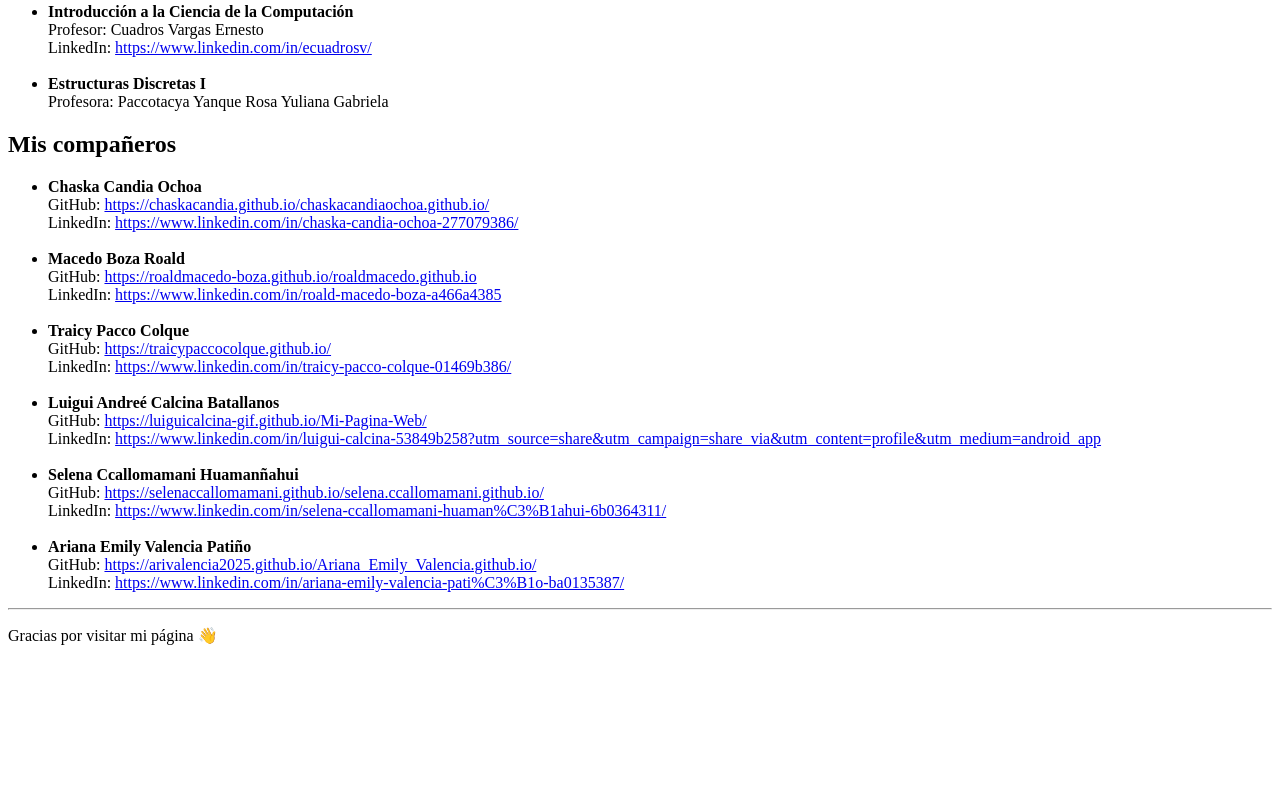
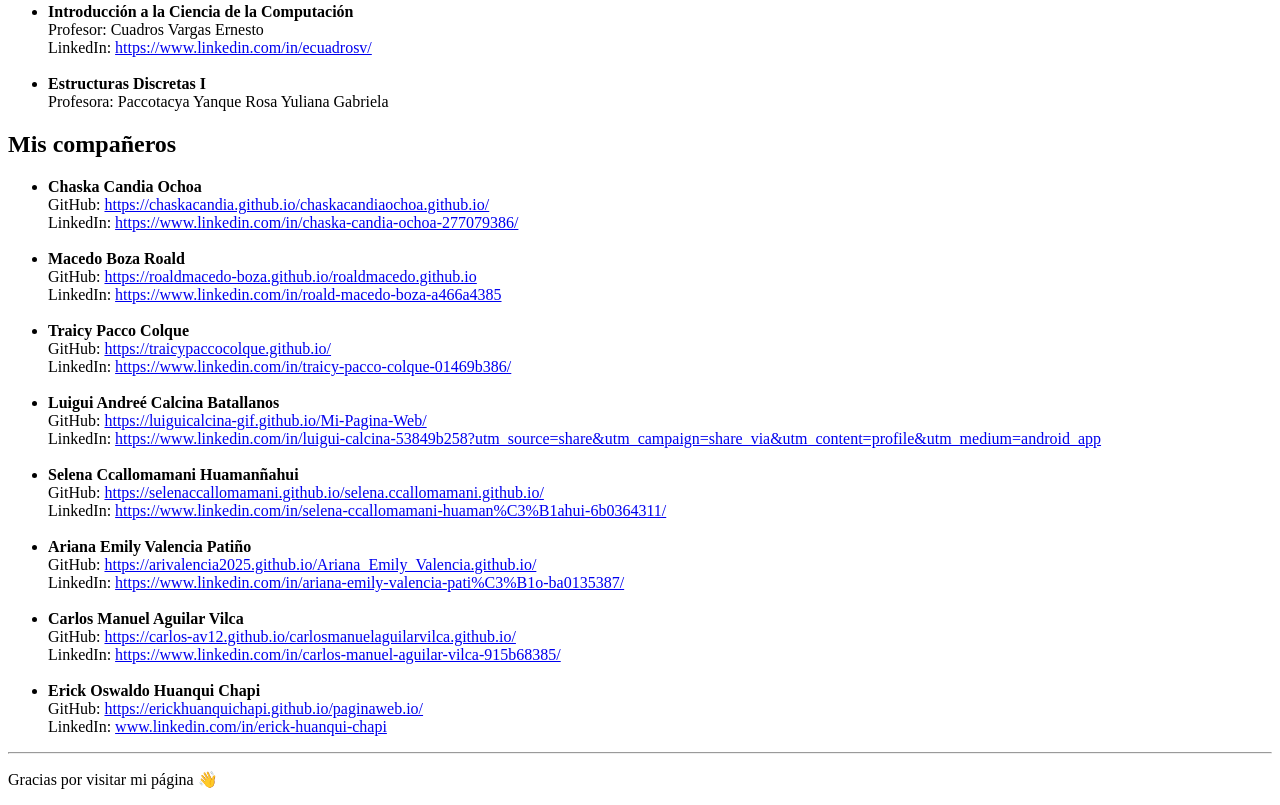
Before and after one commit to BDRamosPeralta/brunodayerramosperalta.io, a plain HTML site: page index.html in a window 1280 px wide. Shown: the part 888-1693 px from the top of the page. Before the commit the page ends 1549 px from the top, so only its background shows below. Drawn offline with Linux system fonts and the light colour scheme.

Commit message:
Update index.html

```diff
--- a/index.html
+++ b/index.html
@@ -94,6 +94,18 @@
       GitHub: <a href="https://arivalencia2025.github.io/Ariana_Emily_Valencia.github.io/" target="_blank">https://arivalencia2025.github.io/Ariana_Emily_Valencia.github.io/</a><br>
       LinkedIn: <a href="https://www.linkedin.com/in/ariana-emily-valencia-pati%C3%B1o-ba0135387/" target="_blank">https://www.linkedin.com/in/ariana-emily-valencia-pati%C3%B1o-ba0135387/</a>
     </li>
+    <br>
+    <li>
+      <strong>Carlos Manuel Aguilar Vilca </strong><br>
+      GitHub: <a href="https://carlos-av12.github.io/carlosmanuelaguilarvilca.github.io/" target="_blank">https://carlos-av12.github.io/carlosmanuelaguilarvilca.github.io/</a><br>
+      LinkedIn: <a href="https://www.linkedin.com/in/carlos-manuel-aguilar-vilca-915b68385/" target="_blank">https://www.linkedin.com/in/carlos-manuel-aguilar-vilca-915b68385/</a>
+    </li>
+    <br>
+    <li>
+      <strong>Erick Oswaldo Huanqui Chapi </strong><br>
+      GitHub: <a href="https://erickhuanquichapi.github.io/paginaweb.io/" target="_blank">https://erickhuanquichapi.github.io/paginaweb.io/</a><br>
+      LinkedIn: <a href="www.linkedin.com/in/erick-huanqui-chapi" target="_blank">www.linkedin.com/in/erick-huanqui-chapi</a>
+    </li>
   </ul>
 
   <hr>
```
